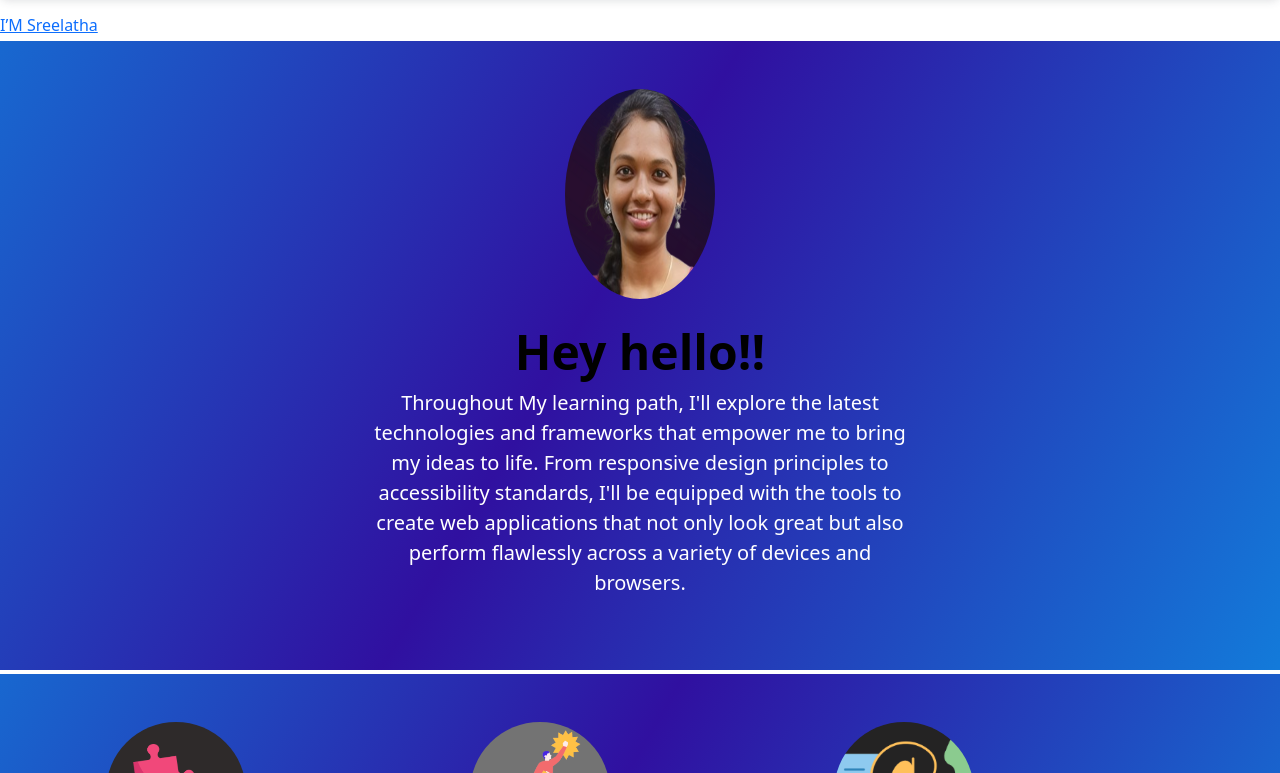
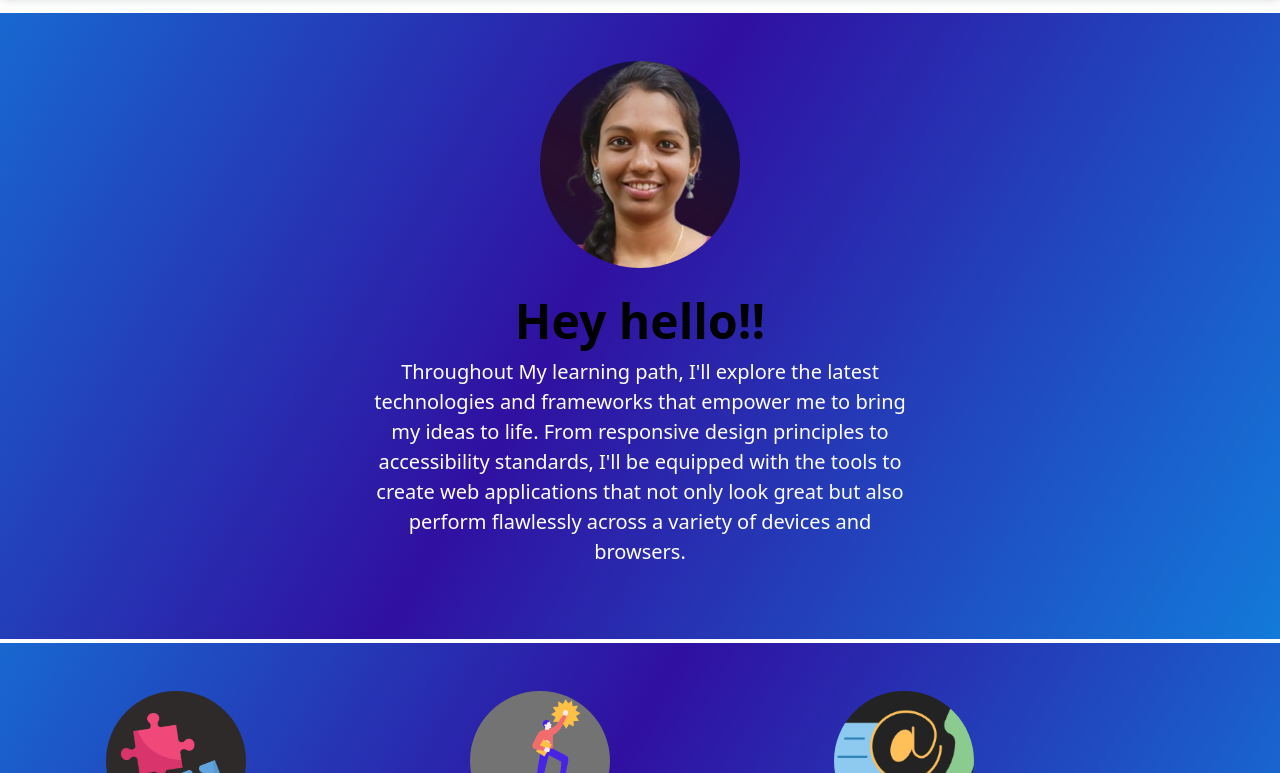
Before and after one commit to SreelathaVS/My-Portfolio, a plain HTML site: page index.html in a window 1280 px wide. Shown: the part 747-1520 px from the top of the page. Drawn offline with nearby package versions, Linux system fonts and the light colour scheme.

Commit message:
Update index.html

```diff
--- a/index.html
+++ b/index.html
@@ -45,7 +45,6 @@
     src="https:&#x2F;&#x2F;www.canva.com&#x2F;design&#x2F;DAF9U8i42Lc&#x2F;-oSk_dooSG2NaLFNYlzLDQ&#x2F;view?embed" allowfullscreen="allowfullscreen" allow="fullscreen">
   </iframe>
 </div>
-<a href="https:&#x2F;&#x2F;www.canva.com&#x2F;design&#x2F;DAF9U8i42Lc&#x2F;-oSk_dooSG2NaLFNYlzLDQ&#x2F;view?utm_content=DAF9U8i42Lc&amp;utm_campaign=designshare&amp;utm_medium=embeds&amp;utm_source=link" target="_blank" rel="noopener">I’M Sreelatha</a> by Sreelatha Reddy
   </section>
 
 
@@ -53,7 +52,7 @@
   <section class="gradient-background">
   <div class="container">
     <div class="px-4 py-5 my-1 text-center">
-      <img class="d-block mx-auto mb-4 myImg" src="./images/My_img.png" alt="My img" width="150" height="210">
+      <img class="d-block mx-auto mb-4 myImg" src="./images/My_img.png" alt="My img" width="200" height="207">
       <h1 class="display-5 fw-bold text-body-emphasis">Hey hello!!</h1>
       <div class="col-lg-6 mx-auto">
         <p class="lead mb-4">Throughout My learning path, I'll explore the latest technologies and frameworks that empower me to bring my ideas to life. From responsive design principles to accessibility standards, I'll be equipped with the tools to create web applications that not only look great but also perform flawlessly across a variety of devices and browsers.</p>
```
